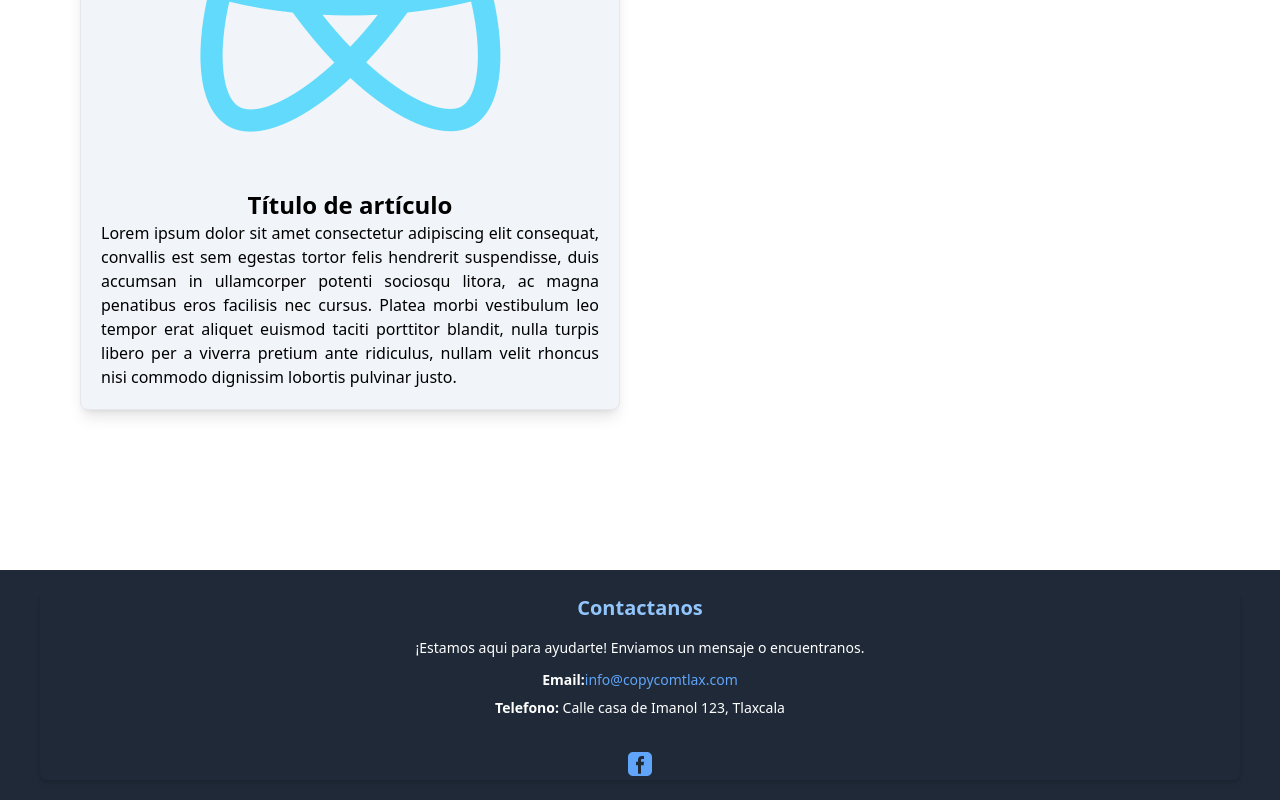
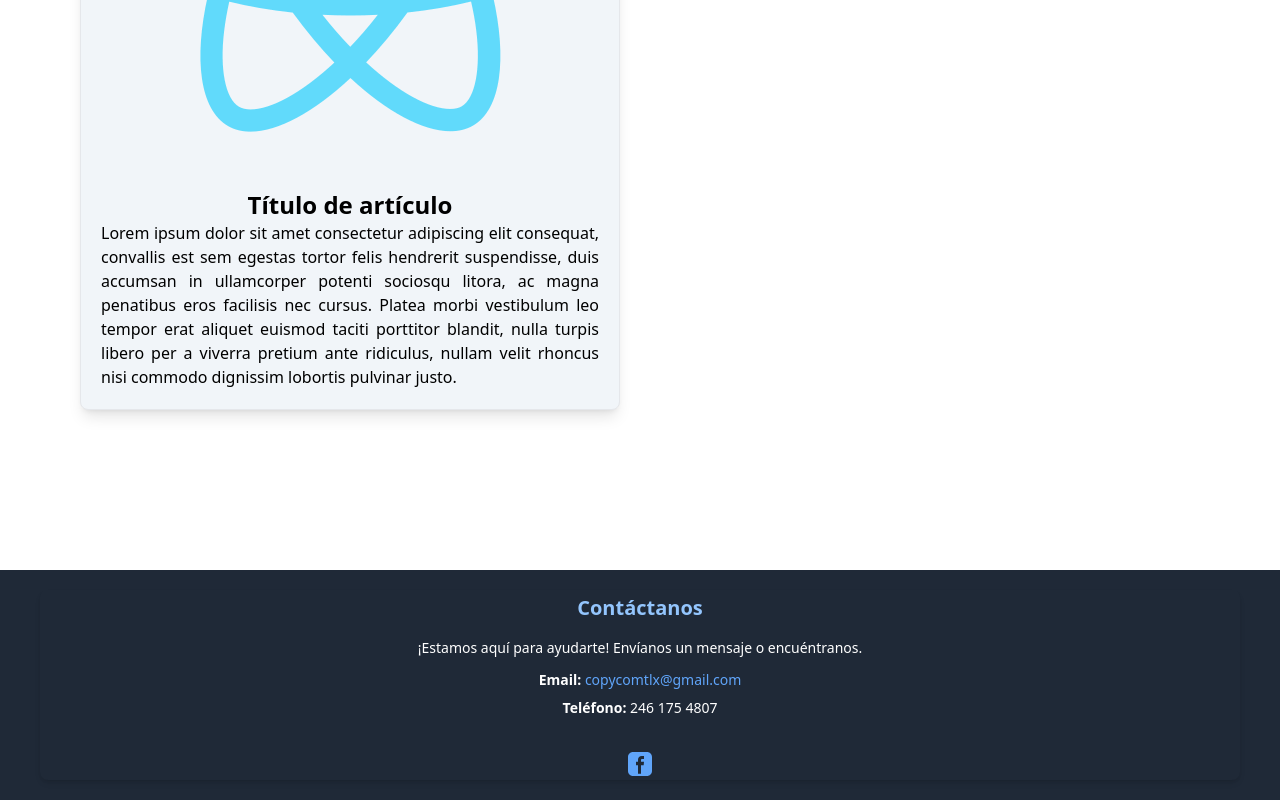
Before and after one commit to ImanolTane05/copycomtlax, a React (Create React App) app in the folder frontend/: page / in a window 1280 px wide. Shown: the part 1382-2182 px from the top of the page. Built offline with nearby package versions, Linux system fonts and the light colour scheme.

Commit message:
Versiones de paquetes estables, datos y acentos en contactCard, recurso SVG de redes sociales

```diff
--- a/frontend/src/components/contactCard.jsx
+++ b/frontend/src/components/contactCard.jsx
@@ -1,19 +1,19 @@
 export default function contactCard(){
     return(
         <div className=" text-white p-1 rounded-lg shadow-md flex flex-col items-center justify-center w-full">
-            <h3 className="text-xl font-bold mb-4 text-center text-blue-300">Contactanos</h3>
+            <h3 className="text-xl font-bold mb-4 text-center text-blue-300">Contáctanos</h3>
             <p className="text-sm mb-3 text-center">
-                ¡Estamos aqui para ayudarte! Enviamos un mensaje o encuentranos.
+                ¡Estamos aquí para ayudarte! Envíanos un mensaje o encuéntranos.
             </p>
             <div className="text-center mb-4">
                 <p className="text-sm mb-2">
-                    <span className="font-semibold">Email:</span>{''}
-                    <a href="mailto:info@copycomtlax.com" className="text-blue-400 hover:underline">
-                        info@copycomtlax.com
+                    <span className="font-semibold">Email: </span>{''}
+                    <a href="mailto:copycomtlx@gmail.com" className="text-blue-400 hover:underline">
+                        copycomtlx@gmail.com
                     </a>
                 </p>
                 <p className="text-sm">
-                    <span className="font-semibold">Telefono:</span> Calle casa de Imanol 123, Tlaxcala
+                    <span className="font-semibold">Teléfono:</span> 246 175 4807
                 </p>
             </div>
 
```
Also changed, not shown: frontend/public/svg/redes-sociales.svg (added), 1 other file (tests, documents, lock files or other folders).
